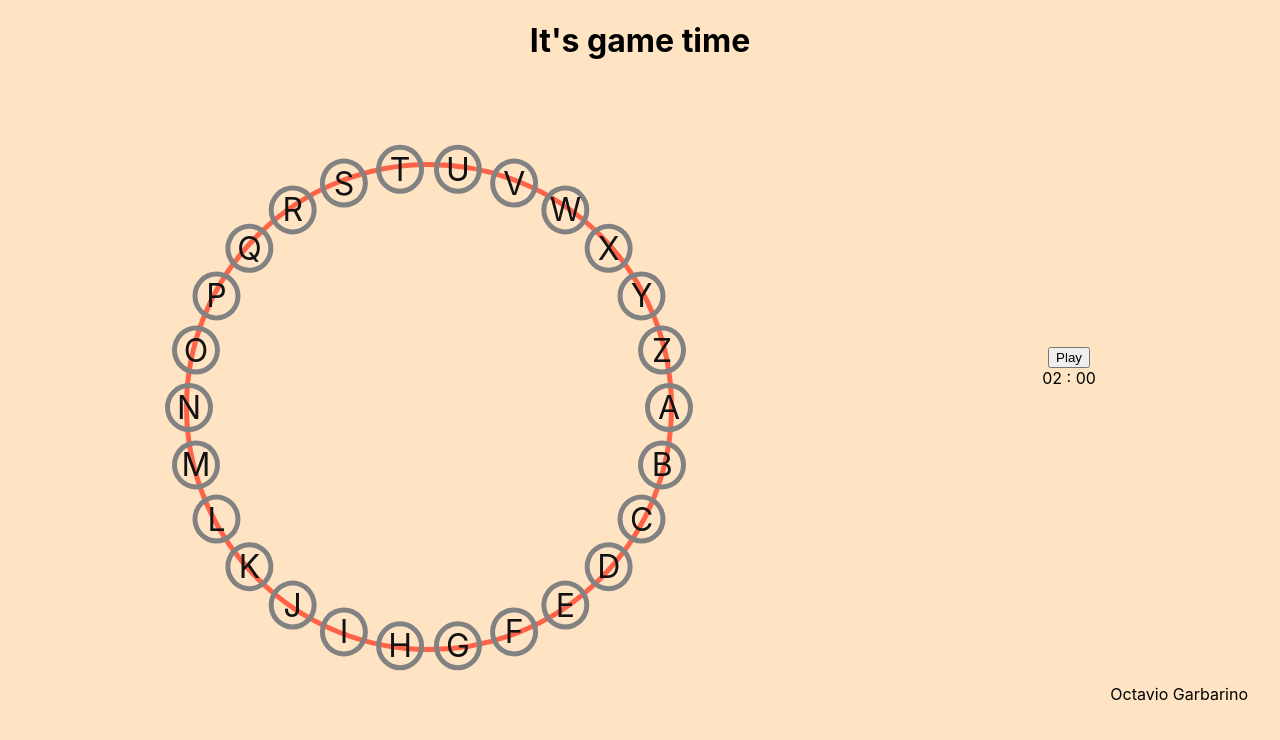
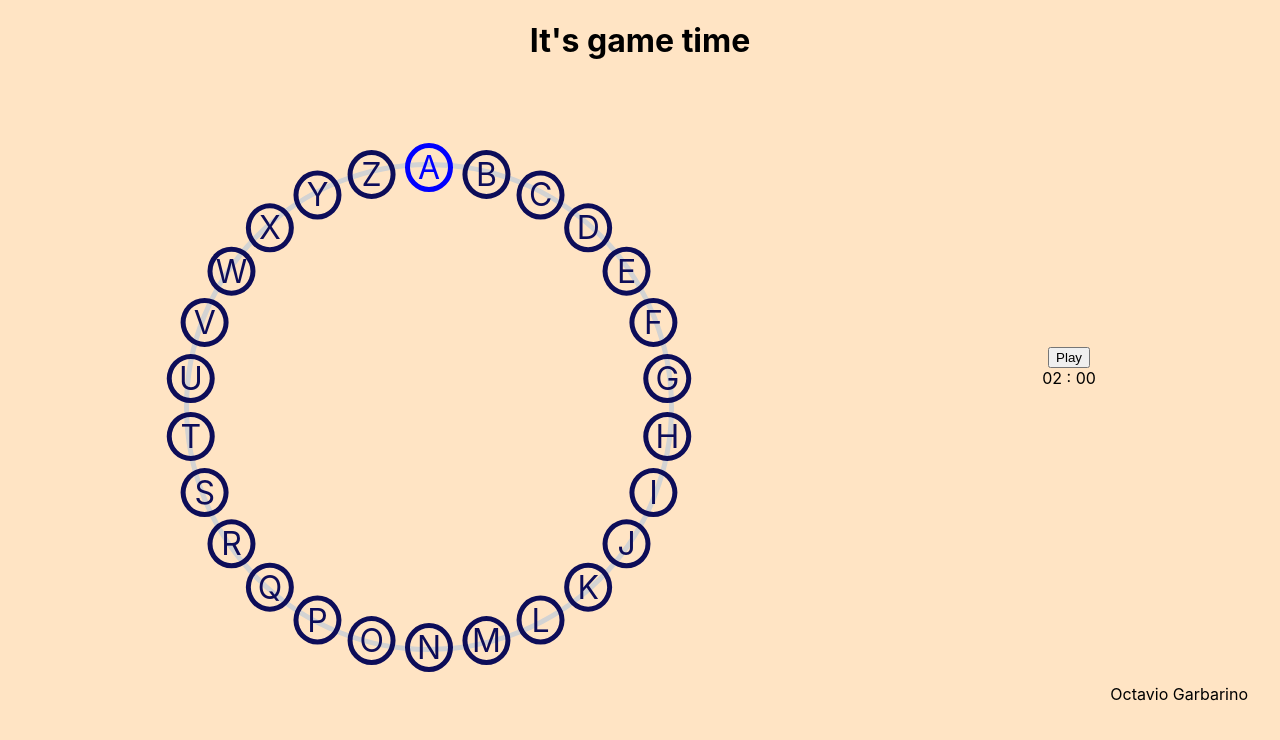
Before and after one commit to octaviogarbet/wheelgames-control, a React (Create React App) app: page / in a window 1280 px wide. Shown: the top 740 px of the page. Built offline with nearby package versions, Linux system fonts and the light colour scheme.

Commit message:
wheel now have status and improved styles

```diff
--- a/src/App.js
+++ b/src/App.js
@@ -6,11 +6,10 @@ import Game from './components/game';
 import Header from './components/header';
 
 function App() {
-  const letters = ['A', 'B', 'C', 'D', 'E', 'F', 'G', 'H', 'I', 'J', 'K', 'L', 'M', 'N', 'O', 'P', 'Q', 'R', 'S', 'T', 'U', 'V', 'W', 'X', 'Y', 'Z'];
   return (
     <div className="App">
       <Header label="It's game time"/>
-      <Game letters={letters}/>
+      <Game team="Team 1"/>
       <Footer/>
     </div>
   );
--- a/src/components/game/index.jsx
+++ b/src/components/game/index.jsx
@@ -5,9 +5,50 @@ import Control from '../control';
 import './game.scss';
 
 class Game extends Component {
+  letters = ['A', 'B', 'C', 'D', 'E', 'F', 'G', 'H', 'I', 'J', 'K', 'L', 'M', 'N', 'O', 'P', 'Q', 'R', 'S', 'T', 'U', 'V', 'W', 'X', 'Y', 'Z'];
+
   constructor(props) {
     super(props);
-    this.state = {running: false};
+    const listItems = this.letters.map((letter) => ({label: letter, state: 'initial'}));
+    this.state = {
+      running: false,
+      activeIndex: 0,
+      items: listItems
+    };
+  }
+
+  goToNext = () => {
+    let index = this.state.activeIndex + 1;
+    let nextIndex = this.state.items.indexOf((item => item.state === 'initial'), index);
+    if (nextIndex >= 0) {
+      this.setState({activeIndex: nextIndex});
+    } else {
+      nextIndex = this.state.items.indexOf((item => item.state === 'initial'));
+      if (nextIndex >= 0) {
+        this.setState({activeIndex: nextIndex});
+      }
+    }
+  }
+
+  handleCorrect = () => {
+    this.setState({
+      items: this.state.items[this.state.activeIndex].state = 'correct'
+    });
+    this.goToNext();
+  }
+
+  handleWrong = () => {
+    this.setState({
+      items: this.state.items[this.state.activeIndex].state = 'wrong'
+    });
+    this.goToNext();
+  }
+
+  handleSkip = () => {
+    this.goToNext();
+    this.setState({
+      running: !this.state.running
+    });
   }
 
   handlePlayStopChange = () => {
@@ -17,12 +58,10 @@ class Game extends Component {
   }
 
   render() {
-    const letters = this.props.letters;
-
     return (
       <main className="container">
         <div className="wheel-container">
-          <Wheel letters={letters}/>
+          <Wheel letters={this.state.items} active={this.letters[this.state.activeIndex]}/>
         </div>
         <div className="game-pad">
           <Control running={this.state.running} onPlayStopChange={this.handlePlayStopChange}/>
--- a/src/components/letter/index.jsx
+++ b/src/components/letter/index.jsx
@@ -3,7 +3,7 @@ import './letter.scss';
 
 class Letter extends Component {
   render() {
-    return <li><div className={this.props.status}><span className="wheel-item">{this.props.letter}</span></div></li>;
+    return <li><div className={this.props.isActive ? "active "+this.props.status : this.props.status}><span className="wheel-item">{this.props.letter}</span></div></li>;
   }
 }
 
--- a/src/components/wheel/index.jsx
+++ b/src/components/wheel/index.jsx
@@ -6,8 +6,8 @@ class Wheel extends Component {
   render() {
     const letters = this.props.letters;
     const listItems = letters.map((letter) =>
-      <Letter key={letter.toString()}
-                letter={letter} status='initial'/>
+      <Letter key={letter.label.toString()}
+                letter={letter.label} status={letter.status} isActive={letter.label === this.props.active}/>
 
     );
     return (
--- a/src/components/wheel/wheel.scss
+++ b/src/components/wheel/wheel.scss
@@ -19,7 +19,7 @@
     margin: -($item-size / 2);
 
     $angle: (360 / $item-count);
-    $rot: 0;
+    $rot: 270;
 
     @for $i from 1 through $item-count {
       &:nth-of-type(#{$i}) {
@@ -37,19 +37,25 @@
 .circle-container {
   @include on-circle($item-count: 26, $circle-size: 30em, $item-size: 3em);
   margin: 5em auto 0;
-  border: solid 5px tomato;
+  border: solid 5px lightgrey;
 
   div {
     display: block;
     max-width: 100%;
     border-radius: 50%;
-    filter: grayscale(100%);
-    border: solid 5px tomato;
+    border: solid 5px blue;
     transition: .15s;
+    filter: grayscale(70%);
 
-    &:hover,
-    &:active {
+    // &:hover,
+    &.active {
       filter: grayscale(0);
+    }
+    &.correct {
+      border: solid 5px green;
+    }
+    &.wrong {
+      border: solid 5px red;
     }
   }
   &.initial {
```
